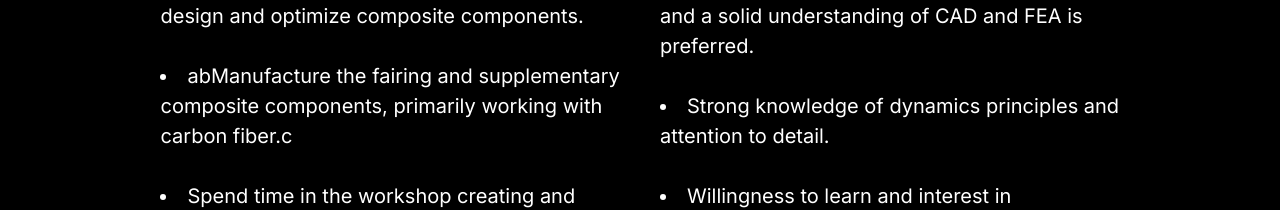
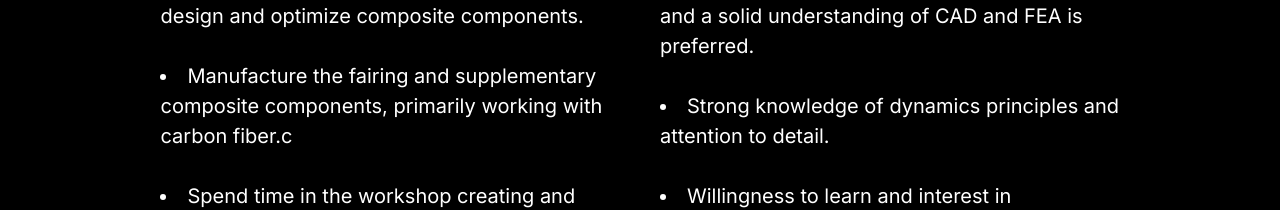
Before and after one commit to monash-human-power/MHP_Website_V2, a Next.js app: page /join in a window 1280 px wide. Shown: the part 6369-6579 px from the top of the page. Built offline with nearby package versions, Linux system fonts and the light colour scheme; a web font is replaced by a local one.

Commit message:
Fixed typo.

```diff
--- a/app/join/page.tsx
+++ b/app/join/page.tsx
@@ -721,7 +721,7 @@ export default function Outreach() {
               </li>
               <br></br>
               <li>
-                abManufacture the fairing and supplementary composite
+                Manufacture the fairing and supplementary composite
                 components, primarily working with carbon fiber.c
               </li>
               <br></br>
```
